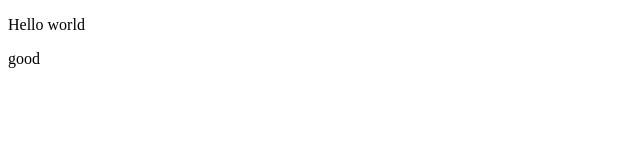
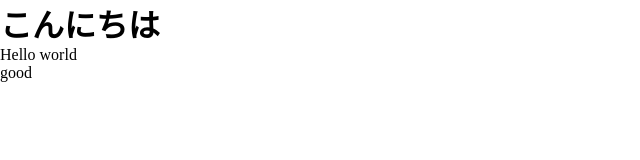
Before and after one commit to mamiko-7172/github_flow, a plain HTML site: page index.html in a window 1280 px wide. Shown: the whole page, without its empty margins (0-640 px from the left). Drawn offline with Linux system fonts and the light colour scheme.

Commit message:
add css file

```diff
--- a/index.html
+++ b/index.html
@@ -5,8 +5,10 @@
     <meta http-equiv="X-UA-Compatible" content="IE=edge">
     <meta name="viewport" content="width=, initial-scale=1.0">
     <title>Document</title>
+    <link rel="stylesheet" href="style.css">
 </head>
 <body>
+    <h1>こんにちは</h1>
     <p>Hello world</p>
     <p>good</p>
 
--- /dev/null
+++ b/style.css
@@ -0,0 +1,4 @@
+*{
+    margin: 0;
+
+}
```
